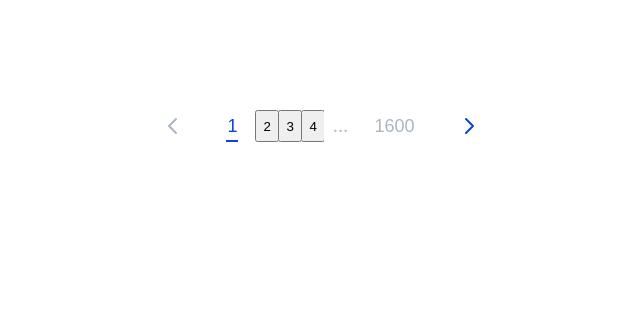
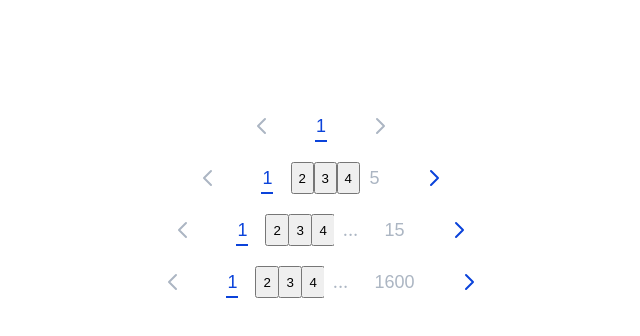
Before and after one commit to aleksgrin/pagination, a React (Create React App) app: page / in a window 1280 px wide. Shown: the top 336 px of the page, without its empty margins (319-959 px from the left). Built offline with nearby package versions, Linux system fonts and the light colour scheme.

Commit message:
more paginations!

```diff
--- a/src/App.tsx
+++ b/src/App.tsx
@@ -6,6 +6,9 @@ function App() {
   const [num, setNum] = useState(0);
   return (
     <div className="App">
+      <Pagination pageNumber={num} pagesAmount={1} onClick={setNum} />
+      <Pagination pageNumber={num} pagesAmount={5} onClick={setNum} />
+      <Pagination pageNumber={num} pagesAmount={15} onClick={setNum} />
       <Pagination pageNumber={num} pagesAmount={1600} onClick={setNum} />
     </div>
   );
```
